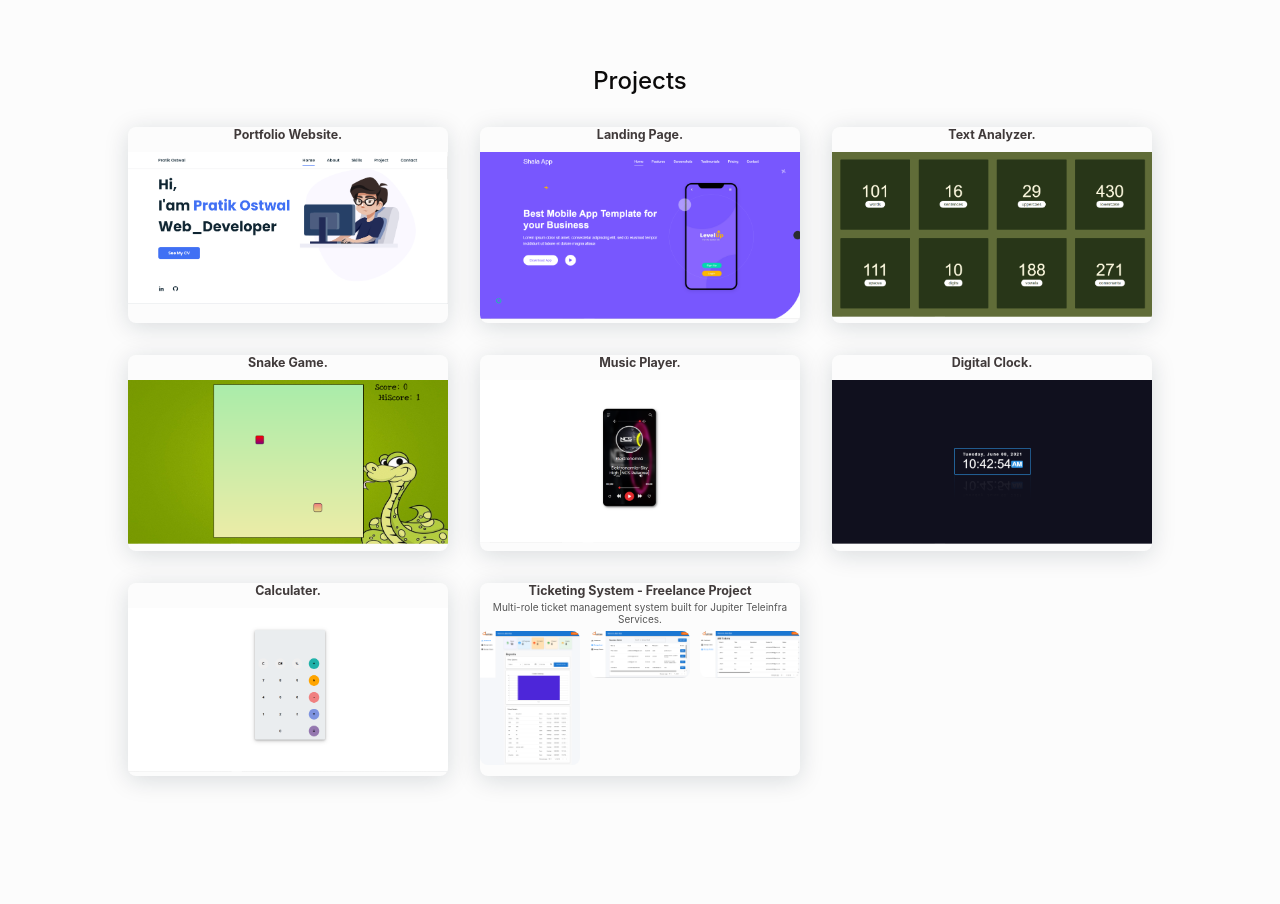
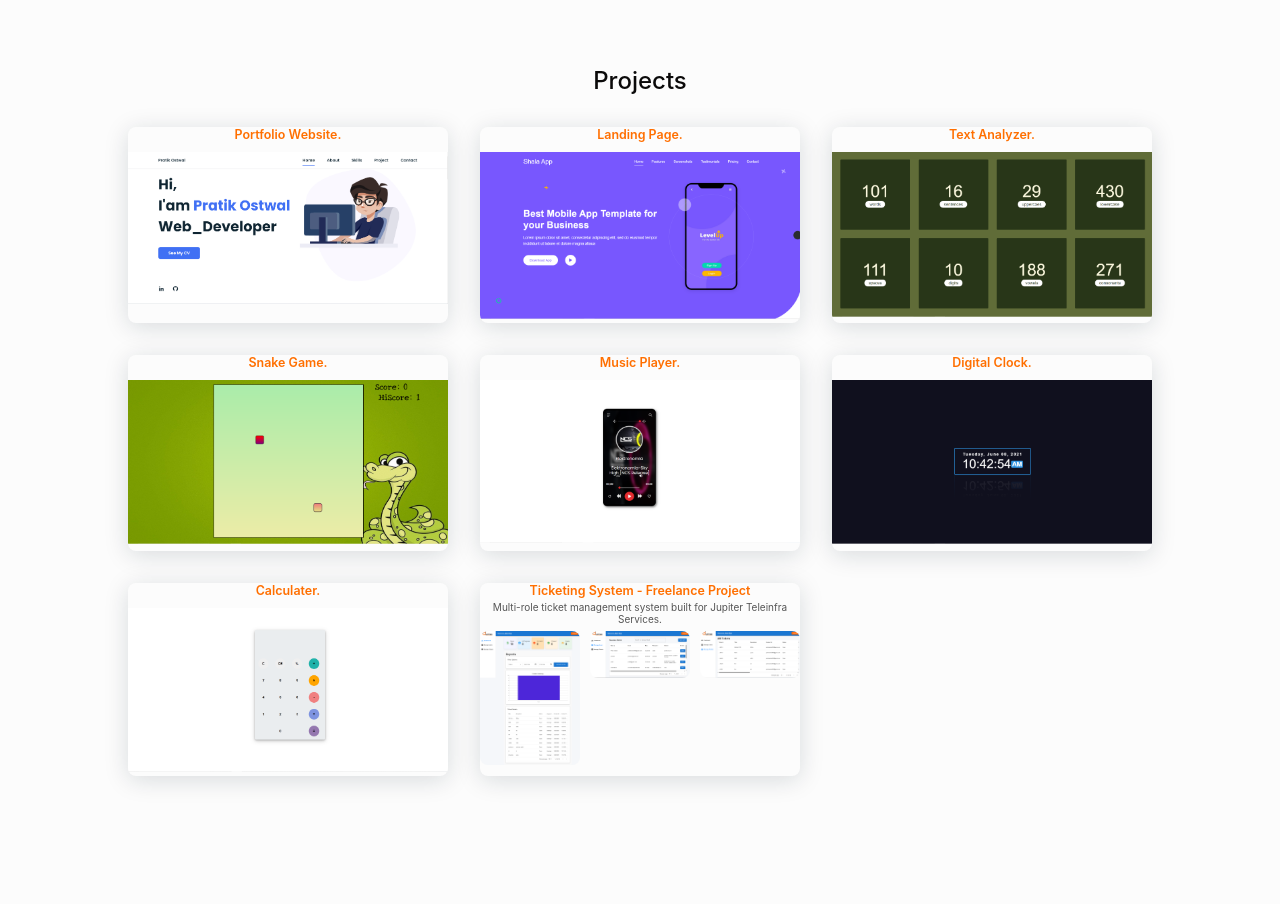
Before and after one commit to pratik28903/Portfolio, a React (Vite) app: page / in a window 1280 px wide. Shown: the part 2120-3024 px from the top of the page. Built offline with nearby package versions, Linux system fonts and the light colour scheme.

Commit message:
Update projects.css

```diff
--- a/src/components/projects/projects.css
+++ b/src/components/projects/projects.css
@@ -34,6 +34,15 @@
     transform: scale(1.1);
 }
 
+.work_img h5 {
+  font-weight: 600;
+  color: #ff6f00;
+}
+.work_img p {
+  font-size: 12px;
+  margin-bottom: 6px;
+}
+
 /* ===== MEDIA QUERIES=====*/
 @media screen and (min-width: 992px) {
     .work_container {
```
